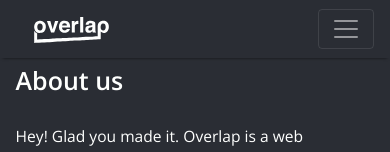
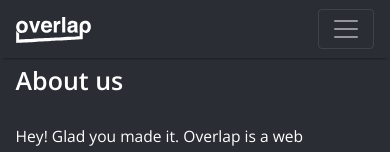
Before and after one commit to IGEN330-Overlap/Overlap, a React (Create React App) app in the folder frontend/: page /about in a window 390 px wide. Shown: the top 152 px of the page. Built offline with nearby package versions, Linux system fonts and the light colour scheme.

Commit message:
css fix to navbar

```diff
--- a/frontend/src/Navbar/Navbar.css
+++ b/frontend/src/Navbar/Navbar.css
@@ -100,3 +100,9 @@
 .navbar-stuff-dark .navbar-dark .navbar-nav .nav-link:hover {
     color: var(--primary-color-7);
 }
+
+@media (max-width: 575px) {
+    .navbar-brand{
+        margin-left: 0px;
+    }
+}
```
